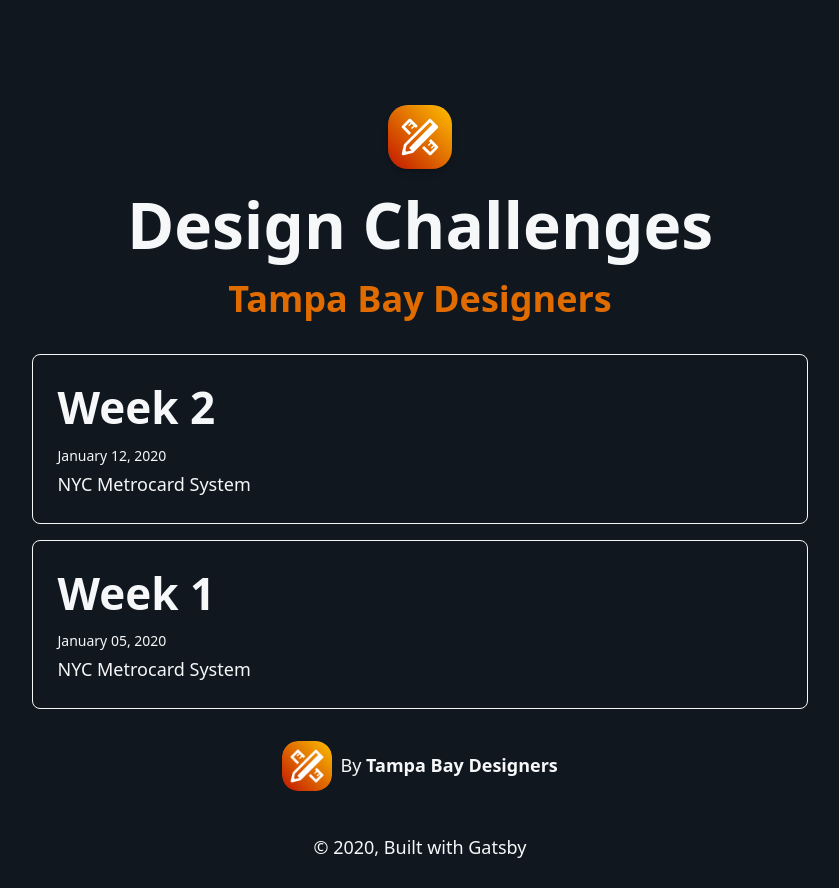
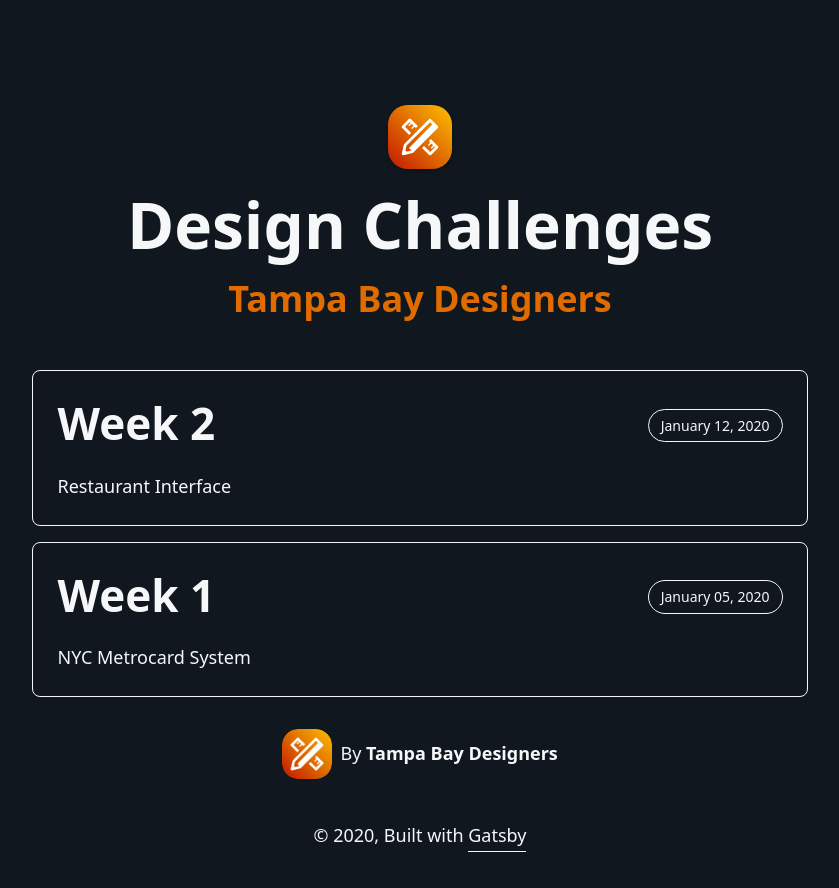
Before and after one commit to TampaBayDesigners/design-challenges-2020, a Gatsby site: page / in a window 1280 px wide. Shown: the whole page, without its empty margins (220-1059 px from the left). Built offline with nearby package versions, Linux system fonts and the light colour scheme; Gatsby itself is replaced by a stand-in of ours; some packages are replaced by stand-ins of ours.

Commit message:
add second week

```diff
--- a/content/blog/hello-world/index.md
+++ /dev/null
@@ -1,10 +0,0 @@
----
-title: Week 1
-date: "2020-01-05T00:00:00+00:00"
-description: "NYC Metrocard System"
----
-
-The NYC metrocard system has remained unchanged for decades. The cost of the metrocard machine infrastructure, the lost time of waiting in line to buy a metrocard, touching a dirty machine to do it, the potential of losing the metrocard, and the ease of gaming the system by swiping your card for others has cost the city millions of dollars and leaves much to be desired from the user experience.
-
-
-Design a new system that allows a daily user who uses the metro everyday or an-out-of-town visitor who will use the metro just once to get access to the metro, on time, without having a physical NYC metrocard on hand.
--- a/content/blog/hello-world copy/index.md
+++ b/content/blog/week-1/index.md
@@ -1,10 +1,9 @@
 ---
-title: Week 2
-date: "2020-01-12T00:00:00+00:00"
+title: Week 1
+date: "2020-01-05T00:00:00+00:00"
 description: "NYC Metrocard System"
 ---
 
 The NYC metrocard system has remained unchanged for decades. The cost of the metrocard machine infrastructure, the lost time of waiting in line to buy a metrocard, touching a dirty machine to do it, the potential of losing the metrocard, and the ease of gaming the system by swiping your card for others has cost the city millions of dollars and leaves much to be desired from the user experience.
 
-
 Design a new system that allows a daily user who uses the metro everyday or an-out-of-town visitor who will use the metro just once to get access to the metro, on time, without having a physical NYC metrocard on hand.
--- /dev/null
+++ b/content/blog/week-2/index.md
@@ -0,0 +1,7 @@
+---
+title: Week 2
+date: "2020-01-12T00:00:00+00:00"
+description: "Restaurant Interface"
+---
+
+Design a restaurant reservations management platform.
--- /dev/null
+++ b/src/components/Badge/index.js
@@ -0,0 +1,20 @@
+import styled from 'styled-components';
+import theme from "../../theme"
+
+export const Badge = styled.span`
+  display: inline-block;
+  background: transparent;
+  color: inherit;
+  border: 1px solid;
+  font-size: 1.4rem;
+  padding: 0.4rem 1.2rem;
+  border-radius: 999px;
+`;
+
+export const BadgeOrange = styled(Badge)`
+  color: ${theme.orange}
+`;
+
+export const BadgeGreen = styled(Badge)`
+  color: ${theme.green}
+`;
--- a/src/components/Globals/index.js
+++ b/src/components/Globals/index.js
@@ -5,6 +5,7 @@
   html {
     font-size: 62.5%;
     box-sizing: border-box;
+    overflow-y: auto;
   }
 
   *, *:before, *:after {
--- a/src/components/Header/index.js
+++ b/src/components/Header/index.js
@@ -6,7 +6,7 @@
 
 const HeaderContainer = styled.div`
   text-align: center;
-  padding: 10vh 1.6rem 3.2rem;
+  padding: 10vh 1.6rem 4.8rem;
 `;
 
 const Title = styled.h1`
--- a/src/components/layout.js
+++ b/src/components/layout.js
@@ -49,6 +49,8 @@
                 {` `}
                 <a style={{
                   textDecoration: `none`,
+                  borderBottom: `1px solid`,
+                  paddingBottom: `4px`,
                   color: `inherit`,
                 }}
                 href="https://www.gatsbyjs.org">
--- a/src/pages/index.js
+++ b/src/pages/index.js
@@ -3,6 +3,7 @@
 import Layout from "../components/layout"
 import SEO from "../components/seo"
 import { rhythm } from "../utils/typography"
+import { Badge, BadgeOrange, BadgeSuccess } from "../components/Badge"
 
 class BlogIndex extends React.Component {
   render() {
@@ -23,7 +24,14 @@
                 borderRadius: `0.8rem`,
                 marginBottom: `1.6rem`
               }}>
-                <header>
+                <header
+                  style={{
+                    display: `flex`,
+                    alignItems: `center`,
+                    justifyContent: `space-between`,
+                    marginBottom: `1.6rem`,
+                  }}
+                >
                   <h3
                     style={{
                       marginBottom: rhythm(1 / 4),
@@ -31,7 +39,7 @@
                   >
                     {title}
                   </h3>
-                  <small>{node.frontmatter.date}</small>
+                  <Badge>{node.frontmatter.date}</Badge>
                 </header>
                 <section>
                   <p
--- a/src/templates/blog-post.js
+++ b/src/templates/blog-post.js
@@ -6,6 +6,7 @@
 import { rhythm, scale } from "../utils/typography"
 import theme from "../theme"
 import styled from 'styled-components';
+import { Badge, BadgeOrange, BadgeSuccess } from "../components/Badge"
 
 const Card = styled.article`
   display: block;
@@ -28,17 +29,25 @@
           description={post.frontmatter.description || post.excerpt}
         />
         <Card>
-          <header>
-            <Link to={`/`} style={{
-              color: `inherit`,
-              textDecoration: `none`,
-            }}>
+          <Link to={`/`} style={{
+            textDecoration: `none`,
+            borderBottom: `1px solid`,
+            paddingBottom: `4px`,
+            color: theme.orange,
+          }}>
               Home
-            </Link>
+          </Link>
+          <header style={{
+            display: `flex`,
+            alignItems: `center`,
+            justifyContent: `space-between`,
+            marginBottom: `3.2rem`,
+            marginTop: `1.6rem`,
+          }}>
             <h1
               style={{
-                marginTop: rhythm(1),
-                marginBottom: 0,
+                marginTop: `0`,
+                marginBottom: `0`,
               }}
             >
               {post.frontmatter.title}
@@ -46,10 +55,11 @@
             <p
               style={{
                 display: `block`,
-                marginBottom: rhythm(1),
               }}
             >
-              {post.frontmatter.date}
+              <BadgeOrange>
+                {post.frontmatter.date}
+              </BadgeOrange>
             </p>
           </header>
           <section dangerouslySetInnerHTML={{ __html: post.html }} />
@@ -67,20 +77,32 @@
               flexWrap: `wrap`,
               justifyContent: `space-between`,
               listStyle: `none`,
-              padding: 0,
+              padding: `1.6rem 0.8rem`,
             }}
           >
             <li>
               {previous && (
-                <Link to={previous.fields.slug} rel="prev">
-                  ← {previous.frontmatter.title}
+                <Link to={previous.fields.slug} rel="prev"
+                style={{
+                  textDecoration: `none`,
+                  borderBottom: `1px solid`,
+                  paddingBottom: `4px`,
+                  color: `inherit`,
+                }}>
+                  ← Previous Challenge
                 </Link>
               )}
             </li>
             <li>
               {next && (
-                <Link to={next.fields.slug} rel="next">
-                  {next.frontmatter.title} →
+                <Link to={next.fields.slug} rel="next"
+                style={{
+                  textDecoration: `none`,
+                  borderBottom: `1px solid`,
+                  paddingBottom: `4px`,
+                  color: `inherit`,
+                }}>
+                  Next Challenge →
                 </Link>
               )}
             </li>
```
Also changed, not shown: content/assets/gatsby-icon.png, content/blog/hello-world copy/salty_egg.jpg (deleted), content/blog/hello-world/salty_egg.jpg (deleted), static/favicon.ico.
